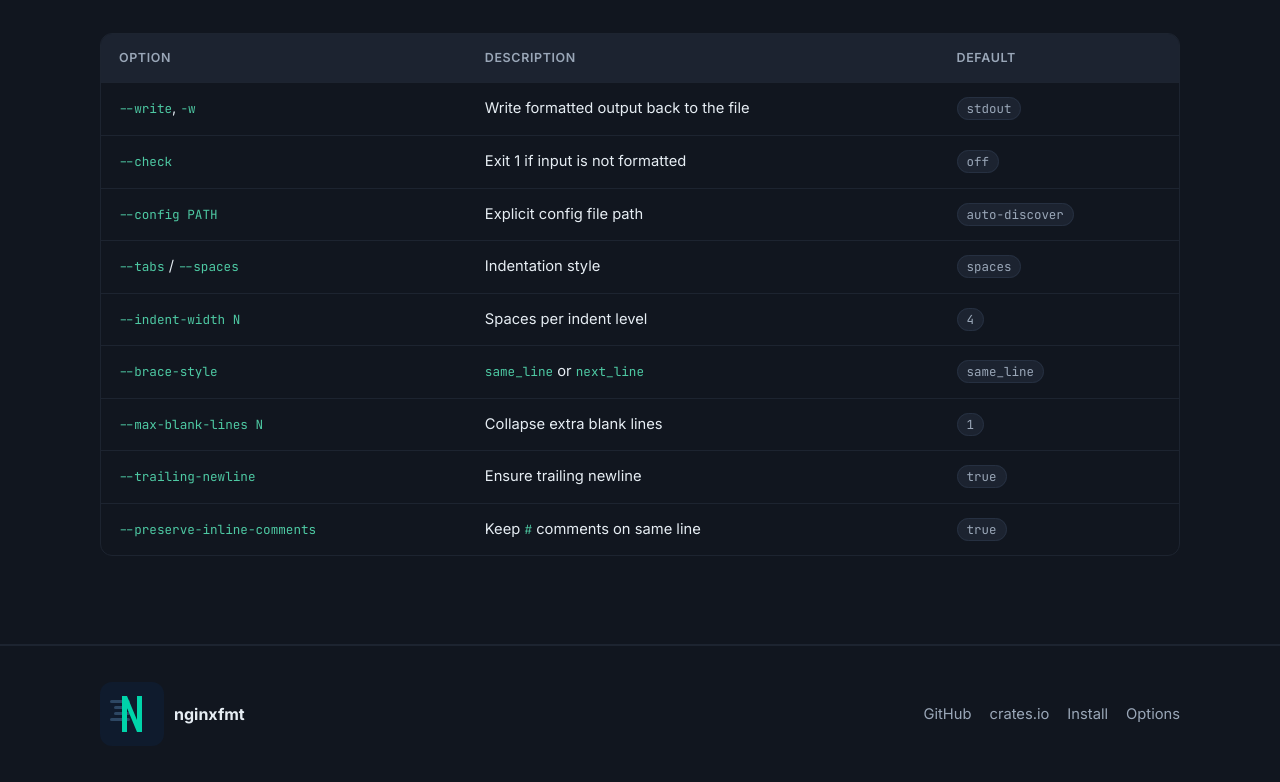
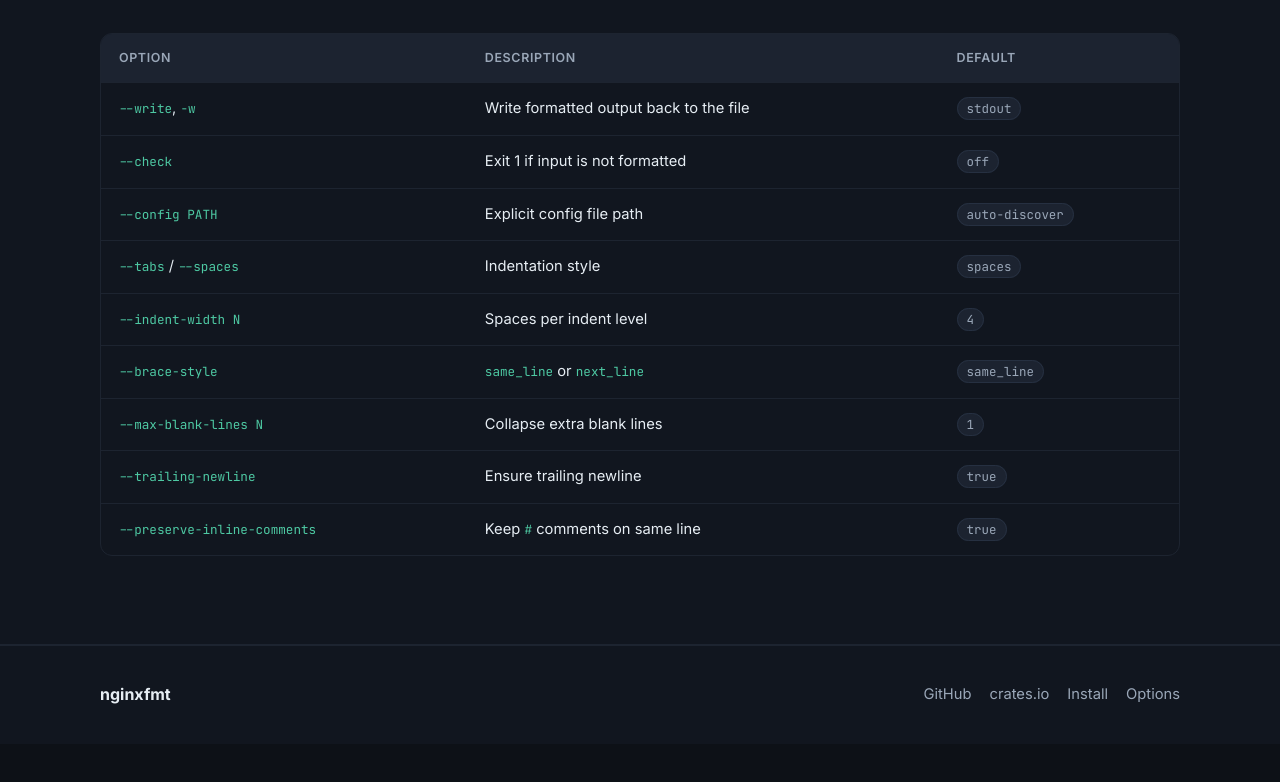
Before and after one commit to nginxfmt/nginxfmt.github.io, a plain HTML site: page index.html in a window 1280 px wide. Shown: the part 2672-3454 px from the top of the page. After the commit the page ends 3416 px from the top, so only its background shows below. Drawn offline with Linux system fonts and the light colour scheme.

Commit message:
Remove stray SVG

```diff
--- a/index.html
+++ b/index.html
@@ -448,20 +448,6 @@ preserve_inline_comments = true</code></pre>
     <footer class="site-footer">
         <div class="container footer-inner">
             <div class="footer-brand">
-                <svg xmlns="http://www.w3.org/2000/svg" viewBox="0 0 64 64" width="64" height="64">
-                    <!-- Background -->
-                    <rect width="64" height="64" rx="12" fill="#0f1b2d"/>
-
-                    <!-- Config lines (indented code lines, subtle blue-grey) -->
-                    <rect x="10" y="18" width="20" height="3" rx="1.5" fill="#3a5a7a" opacity="0.7"/>
-                    <rect x="14" y="24" width="16" height="3" rx="1.5" fill="#3a5a7a" opacity="0.7"/>
-                    <rect x="14" y="30" width="16" height="3" rx="1.5" fill="#3a5a7a" opacity="0.7"/>
-                    <rect x="10" y="36" width="20" height="3" rx="1.5" fill="#3a5a7a" opacity="0.7"/>
-
-                    <!-- Stylized "N" lettermark in bright green -->
-                    <path d="M 22 14 L 22 50 L 27 50 L 27 26 L 37 50 L 42 50 L 42 14 L 37 14 L 37 38 L 27 14 Z"
-                          fill="#00d4aa"/>
-                  </svg>
                 <span>nginxfmt</span>
             </div>
             <nav class="footer-links" aria-label="Footer">
```
